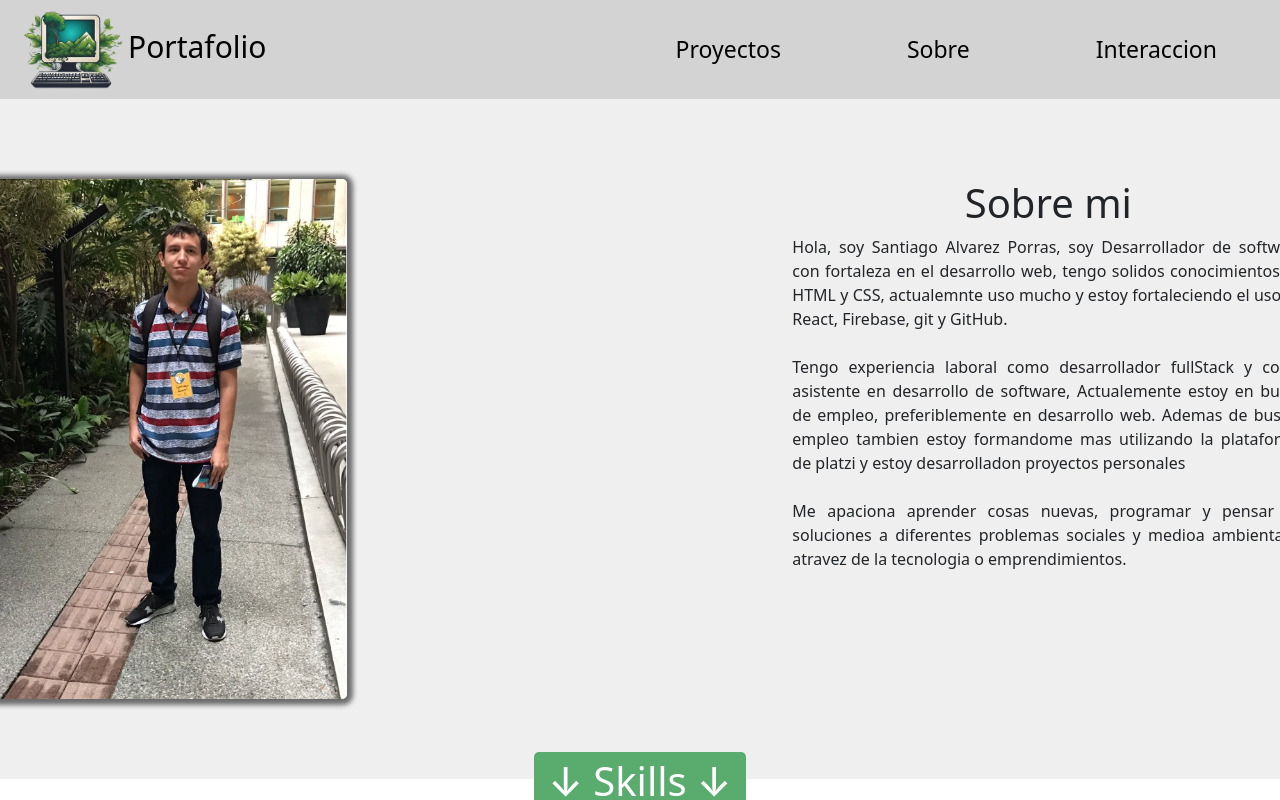
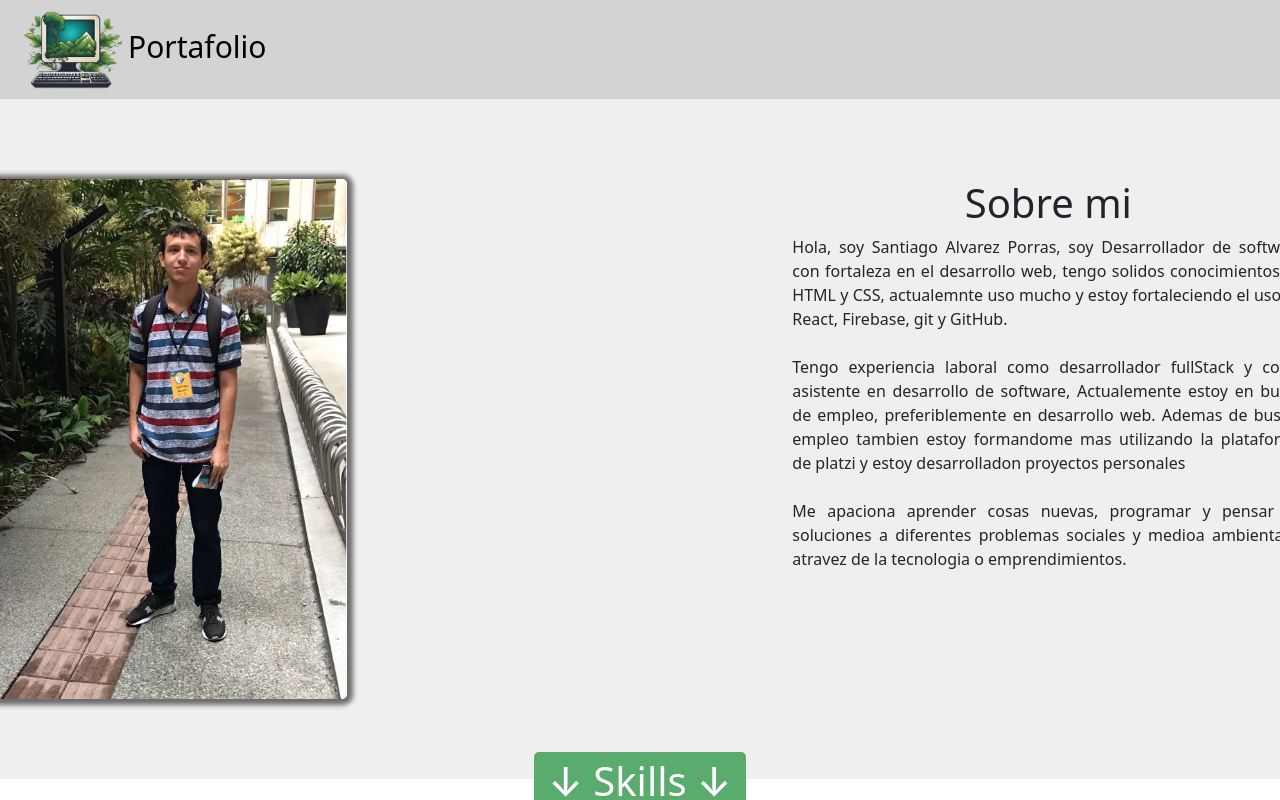
Before and after one commit to santiago2208/Portafolio, a React (Vite) app: page / in a window 1280 px wide. Shown: the top 800 px of the page. Built offline with nearby package versions, Linux system fonts and the light colour scheme.

Commit message:
se oculta menu del nav temporalmente

```diff
--- a/src/components/Home/home.css
+++ b/src/components/Home/home.css
@@ -16,9 +16,9 @@
   flex-wrap: wrap;
 }
 
-.HomeSect1__contleft{
+/* .HomeSect1__contleft{
 
-}
+} */
 
 
 .HomeSect1__FotoSanti{
--- a/src/components/nav/Nav.jsx
+++ b/src/components/nav/Nav.jsx
@@ -19,9 +19,9 @@ function Nav() {
         </Link>
 
         <div className='nav__ContMenu'>
-            <Link className='nav__MenuOpcion nav__MenuOpcion--hover'>Proyectos</Link>
+            {/* <Link className='nav__MenuOpcion nav__MenuOpcion--hover'>Proyectos</Link>
             <Link className='nav__MenuOpcion nav__MenuOpcion--hover'>Sobre mi</Link>
-            <Link className='nav__MenuOpcion nav__MenuOpcion--hover'>Interaccion</Link>
+            <Link className='nav__MenuOpcion nav__MenuOpcion--hover'>Interaccion</Link> */}
         </div>
     </nav>
   )
```
